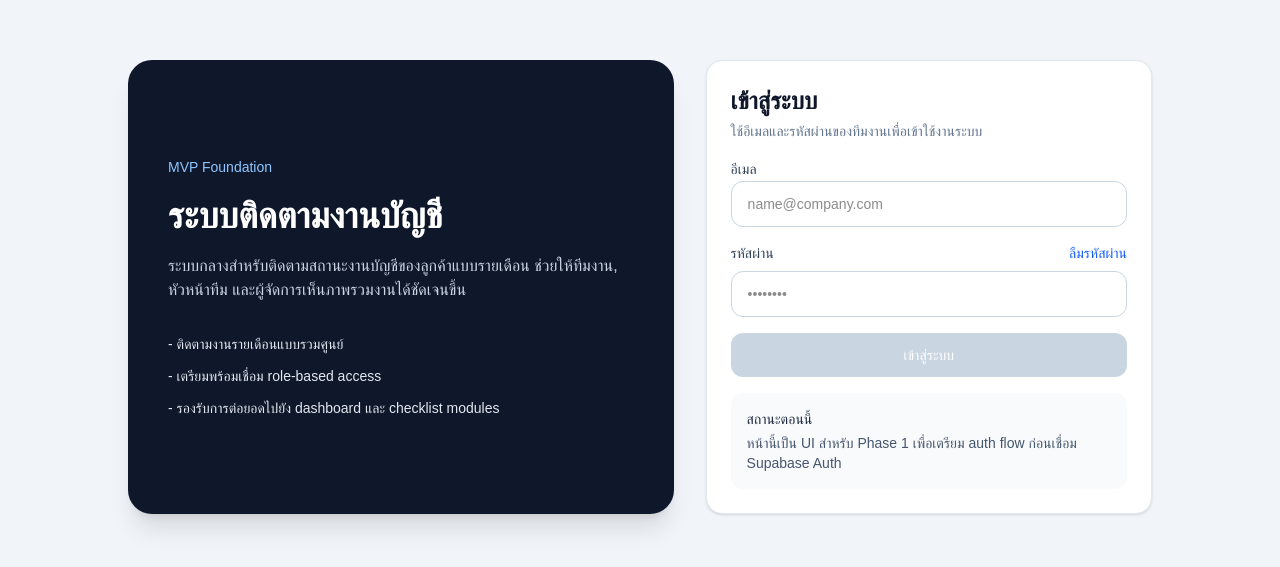
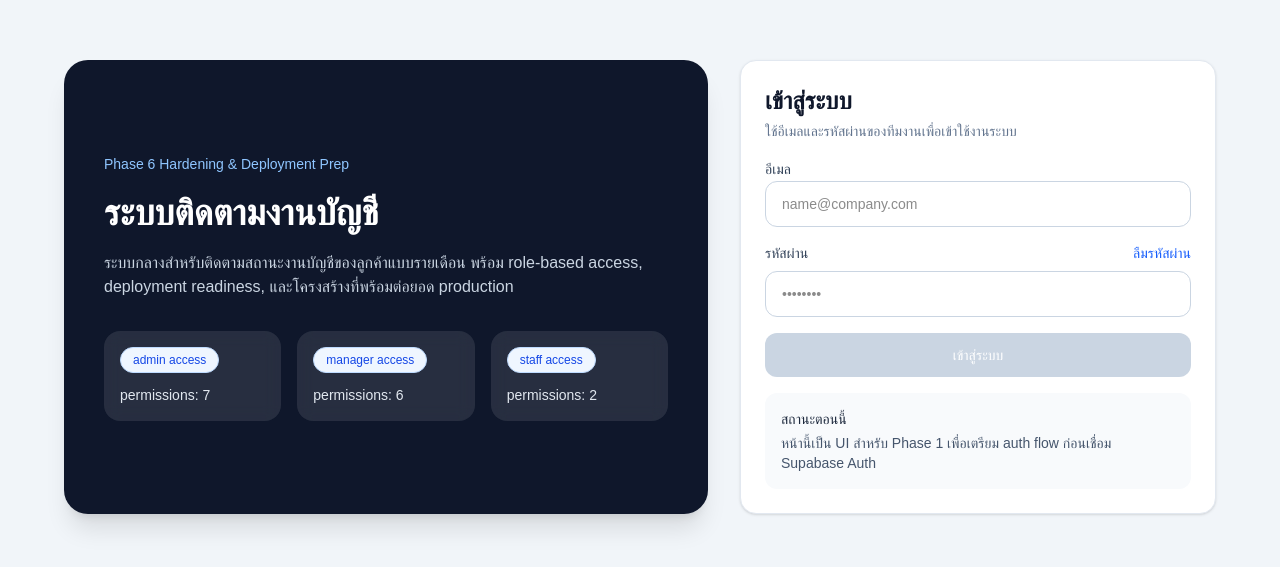
Before and after one commit to alovana/Accounting-Task-Tracker, a Next.js app in the folder accounting-work-tracker/: page /login in a window 1280 px wide. Shown: the part 113-680 px from the top of the page. Built offline with nearby package versions, Linux system fonts and the light colour scheme.

Commit message:
Complete phase 6 hardening and readiness

```diff
--- /dev/null
+++ b/accounting-work-tracker/product/accounting-work-tracker-phase6-status.md
@@ -0,0 +1,13 @@
+# Phase 6 Status
+
+## Scope completed
+- Role-based access scaffold added for admin, manager, and staff
+- Phase 6 readiness checklist added to settings area
+- Deployment readiness card added with env/schema visibility
+- Login and shell refined to reflect hardening and deployment-prep status
+- Settings page consolidated into readiness + notification operations view
+- Responsive UI polish applied across settings and login improvements
+
+## Notes
+- Phase 6 in this iteration focuses on application-level hardening and deployment readiness
+- Real auth enforcement, audit persistence, and production deployment actions can be layered next
--- a/accounting-work-tracker/src/app/login/page.tsx
+++ b/accounting-work-tracker/src/app/login/page.tsx
@@ -1,25 +1,30 @@
 import { LoginForm } from "@/components/auth/login-form";
+import { RoleAccessBadge } from "@/components/auth/role-access-badge";
 import { APP_NAME_TH } from "@/lib/constants";
+import { rolePermissions } from "@/lib/auth/permissions";
 
 export default function LoginPage() {
   return (
     <main className="flex min-h-screen items-center justify-center bg-slate-100 px-4 py-10">
-      <div className="grid w-full max-w-5xl gap-8 lg:grid-cols-[1.1fr_0.9fr]">
+      <div className="grid w-full max-w-6xl gap-8 lg:grid-cols-[1.15fr_0.85fr]">
         <section className="flex flex-col justify-center rounded-3xl bg-slate-900 p-8 text-white shadow-xl lg:p-10">
-          <p className="text-sm font-medium text-blue-300">MVP Foundation</p>
+          <p className="text-sm font-medium text-blue-300">Phase 6 Hardening & Deployment Prep</p>
           <h1 className="mt-4 text-3xl font-semibold leading-tight lg:text-4xl">
             {APP_NAME_TH}
           </h1>
           <p className="mt-4 max-w-xl text-sm text-slate-300 lg:text-base">
-            ระบบกลางสำหรับติดตามสถานะงานบัญชีของลูกค้าแบบรายเดือน ช่วยให้ทีมงาน,
-            หัวหน้าทีม และผู้จัดการเห็นภาพรวมงานได้ชัดเจนขึ้น
+            ระบบกลางสำหรับติดตามสถานะงานบัญชีของลูกค้าแบบรายเดือน พร้อม role-based
+            access, deployment readiness, และโครงสร้างที่พร้อมต่อยอด production
           </p>
 
-          <ul className="mt-8 space-y-3 text-sm text-slate-200">
-            <li>- ติดตามงานรายเดือนแบบรวมศูนย์</li>
-            <li>- เตรียมพร้อมเชื่อม role-based access</li>
-            <li>- รองรับการต่อยอดไปยัง dashboard และ checklist modules</li>
-          </ul>
+          <div className="mt-8 grid gap-4 md:grid-cols-3">
+            {Object.entries(rolePermissions).map(([role, permissions]) => (
+              <div key={role} className="rounded-2xl bg-white/10 p-4 backdrop-blur-sm">
+                <RoleAccessBadge role={role as keyof typeof rolePermissions} />
+                <p className="mt-3 text-sm text-slate-200">permissions: {permissions.length}</p>
+              </div>
+            ))}
+          </div>
         </section>
 
         <section className="flex items-center">
--- a/accounting-work-tracker/src/app/settings/loading.tsx
+++ b/accounting-work-tracker/src/app/settings/loading.tsx
@@ -2,7 +2,7 @@ export default function SettingsLoading() {
   return (
     <main className="mx-auto w-full max-w-7xl px-6 py-6">
       <div className="rounded-2xl border border-slate-200 bg-white p-6 shadow-sm">
-        <p className="text-sm text-slate-500">กำลังโหลด notification settings...</p>
+        <p className="text-sm text-slate-500">กำลังโหลด settings และ readiness...</p>
       </div>
     </main>
   );
--- a/accounting-work-tracker/src/app/settings/page.tsx
+++ b/accounting-work-tracker/src/app/settings/page.tsx
@@ -5,9 +5,21 @@ import { NotificationIssueList } from "@/components/phase5/notification-issue-li
 import { NotificationLogList } from "@/components/phase5/notification-log-list";
 import { NotificationPreviewList } from "@/components/phase5/notification-preview-list";
 import { NotificationRuleList } from "@/components/phase5/notification-rule-list";
+import { DeploymentReadinessCard } from "@/components/phase6/deployment-readiness-card";
+import { ReadinessChecklist } from "@/components/phase6/readiness-checklist";
 import { getLatestNotificationIssues, previewNotificationDispatch } from "@/lib/phase5/notification-engine";
 import { getEnabledRuleCount, getNotificationStats } from "@/lib/phase5/selectors";
 import { getNotificationLogs, getNotificationRules } from "@/lib/supabase/queries";
+
+const readinessItems = [
+  "role-based access scaffold พร้อมสำหรับต่อยอด auth จริง",
+  "query layer รองรับ mock-to-Supabase fallback ครบทุก phase หลัก",
+  "มี schema แยกตาม Phase 2-5 สำหรับนำไปรันใน Supabase",
+  "dashboard, reports, notifications และ settings พร้อมสำหรับ MVP demo",
+  "project status และ phase status docs ถูกอัปเดตแล้ว",
+];
+
+const schemaFiles = ["phase2-schema.sql", "phase3-schema.sql", "phase5-schema.sql"];
 
 export default async function SettingsPage() {
   const [notificationRules, notificationLogs] = await Promise.all([
@@ -19,14 +31,28 @@ export default async function SettingsPage() {
   const enabledRules = getEnabledRuleCount(notificationRules);
   const failedLogs = getLatestNotificationIssues(notificationLogs);
   const previews = previewNotificationDispatch();
+  const envConfigured = Boolean(
+    process.env.NEXT_PUBLIC_SUPABASE_URL && process.env.NEXT_PUBLIC_SUPABASE_ANON_KEY
+  );
 
   return (
     <main className="mx-auto flex w-full max-w-7xl flex-col gap-6 px-6 py-6">
       <PageHeader
-        title="Notification Settings"
-        description="จัดการ notification rules ดูสถานะการส่ง และ preview ข้อความแจ้งเตือนในระดับ MVP"
-        badge={process.env.NEXT_PUBLIC_SUPABASE_URL ? "Supabase connected mode" : "Mock notification mode"}
+        title="Settings & Readiness"
+        description="รวม notification settings, readiness checklist, และ deployment prep ในหน้าเดียว"
+        badge={envConfigured ? "Deployment env ready" : "Env setup pending"}
       />
+
+      <div className="grid gap-6 xl:grid-cols-[1fr_0.9fr]">
+        <SectionCard
+          title="Phase 6 Readiness Checklist"
+          description="สรุปความพร้อมด้าน role access, hardening เชิงแอป, responsive และ deployment prep"
+        >
+          <ReadinessChecklist items={readinessItems} />
+        </SectionCard>
+
+        <DeploymentReadinessCard envConfigured={envConfigured} schemaFiles={schemaFiles} />
+      </div>
 
       <section className="grid gap-4 md:grid-cols-5">
         <div className="rounded-2xl border border-slate-200 bg-white p-5 shadow-sm">
--- a/accounting-work-tracker/src/components/app-shell.tsx
+++ b/accounting-work-tracker/src/components/app-shell.tsx
@@ -1,4 +1,5 @@
 import Link from "next/link";
+import { RoleAccessBadge } from "@/components/auth/role-access-badge";
 
 type AppShellProps = {
   children: React.ReactNode;
@@ -39,12 +40,10 @@ export function AppShell({ children }: AppShellProps) {
           <header className="border-b border-slate-200 bg-white">
             <div className="mx-auto flex max-w-7xl items-center justify-between px-6 py-4">
               <div>
-                <p className="text-sm text-slate-500">พร้อมเริ่มพัฒนา MVP</p>
+                <p className="text-sm text-slate-500">พร้อมใช้งาน MVP และเตรียม deploy</p>
                 <h2 className="text-lg font-semibold">ศูนย์ติดตามงานบัญชี</h2>
               </div>
-              <div className="rounded-full bg-slate-100 px-3 py-1 text-sm text-slate-600">
-                admin
-              </div>
+              <RoleAccessBadge role="admin" />
             </div>
           </header>
 
--- /dev/null
+++ b/accounting-work-tracker/src/components/auth/role-access-badge.tsx
@@ -0,0 +1,19 @@
+import type { AppRole } from "@/lib/constants";
+
+type RoleAccessBadgeProps = {
+  role: AppRole;
+};
+
+const labelMap: Record<AppRole, string> = {
+  admin: "admin access",
+  manager: "manager access",
+  staff: "staff access",
+};
+
+export function RoleAccessBadge({ role }: RoleAccessBadgeProps) {
+  return (
+    <span className="inline-flex rounded-full border border-blue-200 bg-blue-50 px-3 py-1 text-xs font-medium text-blue-700">
+      {labelMap[role]}
+    </span>
+  );
+}
--- /dev/null
+++ b/accounting-work-tracker/src/components/phase6/deployment-readiness-card.tsx
@@ -0,0 +1,28 @@
+type DeploymentReadinessCardProps = {
+  envConfigured: boolean;
+  schemaFiles: string[];
+};
+
+export function DeploymentReadinessCard({
+  envConfigured,
+  schemaFiles,
+}: DeploymentReadinessCardProps) {
+  return (
+    <div className="rounded-2xl border border-slate-200 bg-white p-6 shadow-sm">
+      <h3 className="text-lg font-semibold text-slate-900">Deployment Readiness</h3>
+      <div className="mt-4 space-y-3 text-sm text-slate-700">
+        <p>
+          Environment status: <strong>{envConfigured ? "configured" : "pending env setup"}</strong>
+        </p>
+        <div>
+          <p className="font-medium text-slate-900">Schema files</p>
+          <ul className="mt-2 space-y-1 text-slate-600">
+            {schemaFiles.map((item) => (
+              <li key={item}>- {item}</li>
+            ))}
+          </ul>
+        </div>
+      </div>
+    </div>
+  );
+}
--- /dev/null
+++ b/accounting-work-tracker/src/components/phase6/readiness-checklist.tsx
@@ -0,0 +1,18 @@
+type ReadinessChecklistProps = {
+  items: string[];
+};
+
+export function ReadinessChecklist({ items }: ReadinessChecklistProps) {
+  return (
+    <div className="space-y-3">
+      {items.map((item) => (
+        <div key={item} className="flex items-start gap-3 rounded-xl bg-slate-50 p-4 text-sm text-slate-700">
+          <span className="mt-0.5 inline-flex h-5 w-5 items-center justify-center rounded-full bg-emerald-100 text-xs font-semibold text-emerald-700">
+            ✓
+          </span>
+          <p>{item}</p>
+        </div>
+      ))}
+    </div>
+  );
+}
--- /dev/null
+++ b/accounting-work-tracker/src/lib/auth/permissions.ts
@@ -0,0 +1,29 @@
+import type { AppRole } from "@/lib/constants";
+
+export const rolePermissions: Record<AppRole, string[]> = {
+  admin: [
+    "view_dashboard",
+    "manage_customers",
+    "manage_checklists",
+    "manage_work_cycles",
+    "view_reports",
+    "manage_notifications",
+    "manage_settings",
+  ],
+  manager: [
+    "view_dashboard",
+    "manage_customers",
+    "manage_checklists",
+    "manage_work_cycles",
+    "view_reports",
+    "manage_notifications",
+  ],
+  staff: [
+    "view_dashboard",
+    "manage_work_cycles",
+  ],
+};
+
+export function canAccess(role: AppRole, permission: string) {
+  return rolePermissions[role].includes(permission);
+}
```
Also changed, not shown: 1 other file (tests, documents, lock files or other folders).
